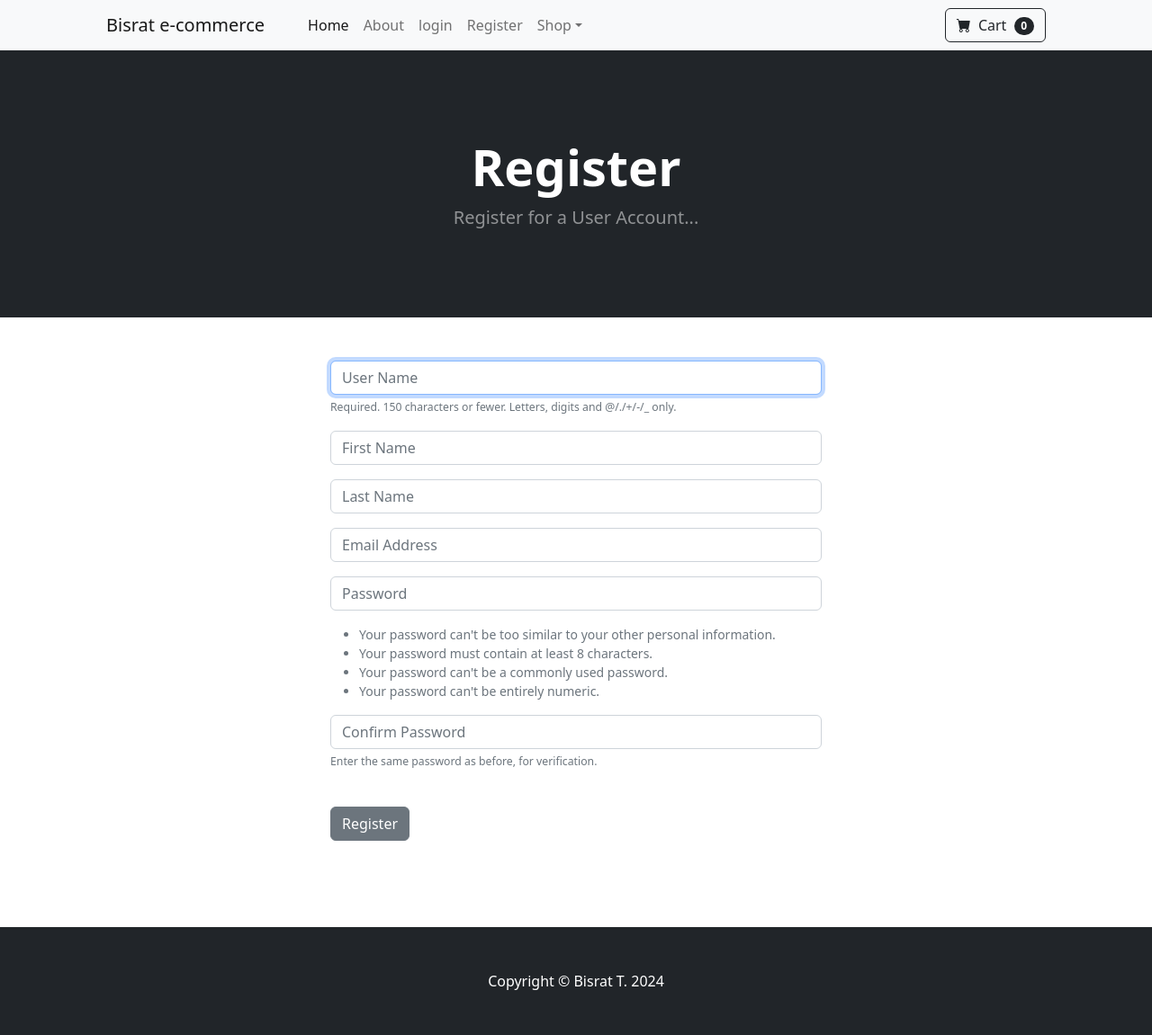
After one commit to bisre1921/django-ecommerce, a Django app: page /register/ in a window 1280 px wide. The commit adds this page. Shown: the whole page at 90% size. Run offline with Django 5.2, Linux system fonts and the light colour scheme; some libraries are stand-ins or nearby versions.

Commit message:
implement register new users functionality

```diff
--- /dev/null
+++ b/store/forms.py
@@ -0,0 +1,30 @@
+from django.contrib.auth.models import User
+from django.contrib.auth.forms import UserCreationForm
+from django import forms
+
+class SignUpForm(UserCreationForm):
+	email = forms.EmailField(label="", widget=forms.TextInput(attrs={'class':'form-control', 'placeholder':'Email Address'}))
+	first_name = forms.CharField(label="", max_length=100, widget=forms.TextInput(attrs={'class':'form-control', 'placeholder':'First Name'}))
+	last_name = forms.CharField(label="", max_length=100, widget=forms.TextInput(attrs={'class':'form-control', 'placeholder':'Last Name'}))
+
+	class Meta:
+		model = User
+		fields = ('username', 'first_name', 'last_name', 'email', 'password1', 'password2')
+
+	def __init__(self, *args, **kwargs):
+		super(SignUpForm, self).__init__(*args, **kwargs)
+
+		self.fields['username'].widget.attrs['class'] = 'form-control'
+		self.fields['username'].widget.attrs['placeholder'] = 'User Name'
+		self.fields['username'].label = ''
+		self.fields['username'].help_text = '<span class="form-text text-muted"><small>Required. 150 characters or fewer. Letters, digits and @/./+/-/_ only.</small></span>'
+
+		self.fields['password1'].widget.attrs['class'] = 'form-control'
+		self.fields['password1'].widget.attrs['placeholder'] = 'Password'
+		self.fields['password1'].label = ''
+		self.fields['password1'].help_text = '<ul class="form-text text-muted small"><li>Your password can\'t be too similar to your other personal information.</li><li>Your password must contain at least 8 characters.</li><li>Your password can\'t be a commonly used password.</li><li>Your password can\'t be entirely numeric.</li></ul>'
+
+		self.fields['password2'].widget.attrs['class'] = 'form-control'
+		self.fields['password2'].widget.attrs['placeholder'] = 'Confirm Password'
+		self.fields['password2'].label = ''
+		self.fields['password2'].help_text = '<span class="form-text text-muted"><small>Enter the same password as before, for verification.</small></span>'
--- a/store/templates/navbar.html
+++ b/store/templates/navbar.html
@@ -10,6 +10,7 @@
                     <li class="nav-item"><a class="nav-link" href="{% url 'logout' %}">logout</a></li>
                 {% else %}
                     <li class="nav-item"><a class="nav-link" href="{% url 'login' %}">login</a></li>
+                    <li class="nav-item"><a class="nav-link" href="{% url 'register' %}">Register</a></li>
                 {% endif %}
                 <li class="nav-item dropdown">
                     <a class="nav-link dropdown-toggle" id="navbarDropdown" href="#" role="button" data-bs-toggle="dropdown" aria-expanded="false">Shop</a>
--- /dev/null
+++ b/store/templates/register.html
@@ -0,0 +1,34 @@
+{% extends "base.html" %}
+
+{% block content %}
+     <!-- Header-->
+    <header class="bg-dark py-5">
+        <div class="container px-4 px-lg-5 my-5">
+            <div class="text-center text-white">
+                <h1 class="display-4 fw-bolder">Register</h1>
+                <p class="lead fw-normal text-white-50 mb-0">
+                    Register for a User Account...
+                </p>
+            </div>
+        </div>
+    </header>
+
+    <div class="container">
+        <div class="row">
+            <div class="col-md-6 offset-md-3">
+                <br/><br/>
+                <form method="POST" action="{% url 'register' %}">
+                    {% csrf_token %}
+
+                    {{ form.as_p }}
+                    <br/>
+                    <button type="submit" class="btn btn-secondary">
+                        Register
+                    </button>
+                </form>
+                <br/><br/><br/><br/>
+            </div>
+        </div>
+    </div>
+
+{% endblock %}
--- a/store/urls.py
+++ b/store/urls.py
@@ -6,4 +6,5 @@ urlpatterns = [
     path('about/', views.about , name="about"),
     path('login/', views.login_user , name="login"),
     path('logout/', views.logout_user , name="logout"),
+    path('register/', views.register_user , name="register"),
 ]
--- a/store/views.py
+++ b/store/views.py
@@ -2,6 +2,10 @@ from django.shortcuts import render , redirect
 from .models import Product
 from django.contrib.auth import authenticate, login, logout
 from django.contrib import messages
+from django.contrib.auth.models import User
+from django.contrib.auth.forms import UserCreationForm
+from .forms import SignUpForm
+from django import forms
 
 # Create your views here.
 def home(request):
@@ -30,3 +34,21 @@ def logout_user(request):
     logout(request)
     messages.success(request, "You are now logged out")
     return redirect('home')
+
+def register_user(request):
+    form = SignUpForm()
+    if request.method == 'POST':
+        form = SignUpForm(request.POST)
+        if form.is_valid():
+            form.save()
+            username = form.cleaned_data["username"]
+            password = form.cleaned_data["password1"]
+            user = authenticate(request , username=username , password=password)
+            login(request , user)
+            messages.success(request, "Account was created for " + username)
+            return redirect('home')
+        else:
+            messages.success(request, "Invalid credentials, try again")
+            return redirect('register')
+    else:
+        return render(request , 'register.html' , {'form': form})
```
Also changed, not shown: db.sqlite3.
